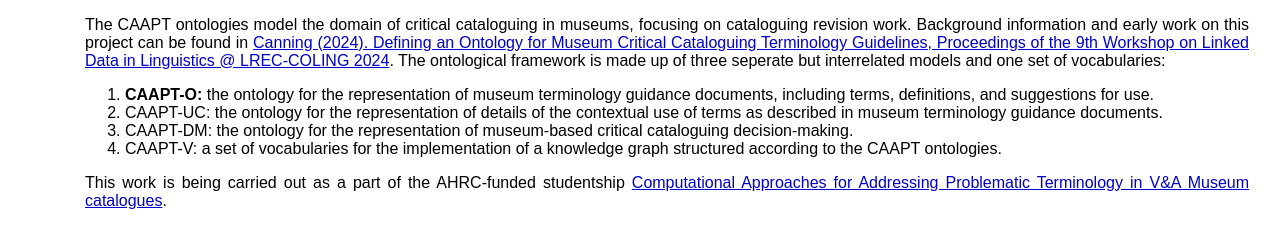
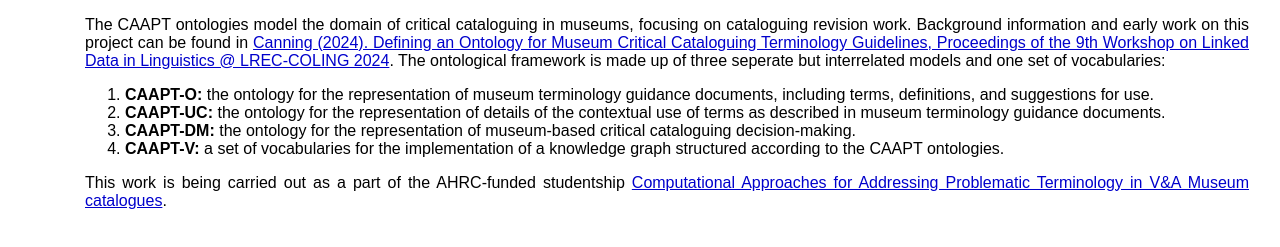
Before and after one commit to eecanning/caapt, a plain HTML site: page docs/index.html in a window 1280 px wide. Shown: the part 1050-1297 px from the top of the page. Drawn offline with Linux system fonts and the light colour scheme.

Commit message:
update list structure

```diff
--- a/docs/index.html
+++ b/docs/index.html
@@ -120,9 +120,9 @@ The vocabulary - CAAPT-V - includes vocabulary concepts for classifying terms, t
 	The ontological framework is made up of three seperate but interrelated models and one set of vocabularies: </p>
 <ol>
 <li><b>CAAPT-O:</b> the ontology for the representation of museum terminology guidance documents, including terms, definitions, and suggestions for use.</li>
-<li><b></b>CAAPT-UC:</b> the ontology for the representation of details of the contextual use of terms as described in museum terminology guidance documents.</li>
-<li><b></b>CAAPT-DM:</b> the ontology for the representation of museum-based critical cataloguing decision-making.</li>
-<li><b></b>CAAPT-V:</b> a set of vocabularies for the implementation of a knowledge graph structured according to the CAAPT ontologies.</li>
+<li><b>CAAPT-UC:</b> the ontology for the representation of details of the contextual use of terms as described in museum terminology guidance documents.</li>
+<li><b>CAAPT-DM:</b> the ontology for the representation of museum-based critical cataloguing decision-making.</li>
+<li><b>CAAPT-V:</b> a set of vocabularies for the implementation of a knowledge graph structured according to the CAAPT ontologies.</li>
 </ol>
 <p>This work is being carried out as a part of the AHRC-funded studentship <a href="https://gtr.ukri.org/projects?ref=studentship-2784579">Computational Approaches for Addressing Problematic Terminology in V&A Museum catalogues</a>.</p>
 
```
